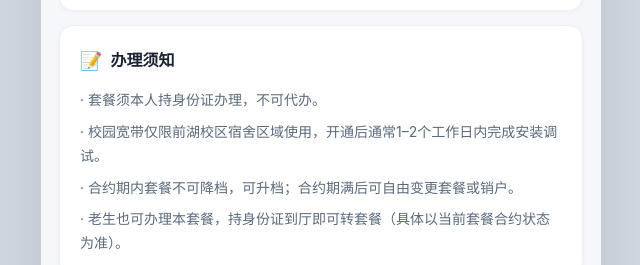
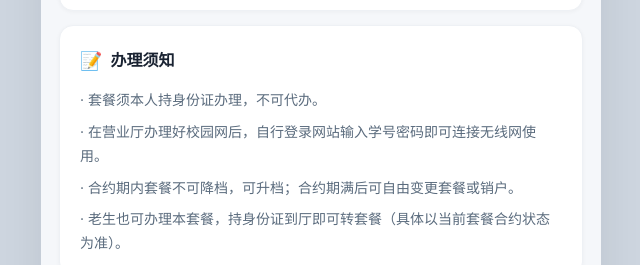
Before and after one commit to 3338323533/ncu-telecom-guide, a plain HTML site: page index.html in a window 1280 px wide. Shown: the part 2763-3028 px from the top of the page, 319-959 px from the left. Drawn offline with Linux system fonts and the light colour scheme.

Commit message:
更新校园宽带使用说明：改为自行登录网站连接无线网

```diff
--- a/index.html
+++ b/index.html
@@ -668,7 +668,7 @@ body{
     <div class="card">
       <div class="card-title"><span class="icon">📝</span>办理须知</div>
       <p>· 套餐须本人持身份证办理，不可代办。</p>
-      <p>· 校园宽带仅限前湖校区宿舍区域使用，开通后通常1–2个工作日内完成安装调试。</p>
+      <p>· 在营业厅办理好校园网后，自行登录网站输入学号密码即可连接无线网使用。</p>
       <p>· 合约期内套餐不可降档，可升档；合约期满后可自由变更套餐或销户。</p>
       <p>· 老生也可办理本套餐，持身份证到厅即可转套餐（具体以当前套餐合约状态为准）。</p>
     </div>
```
